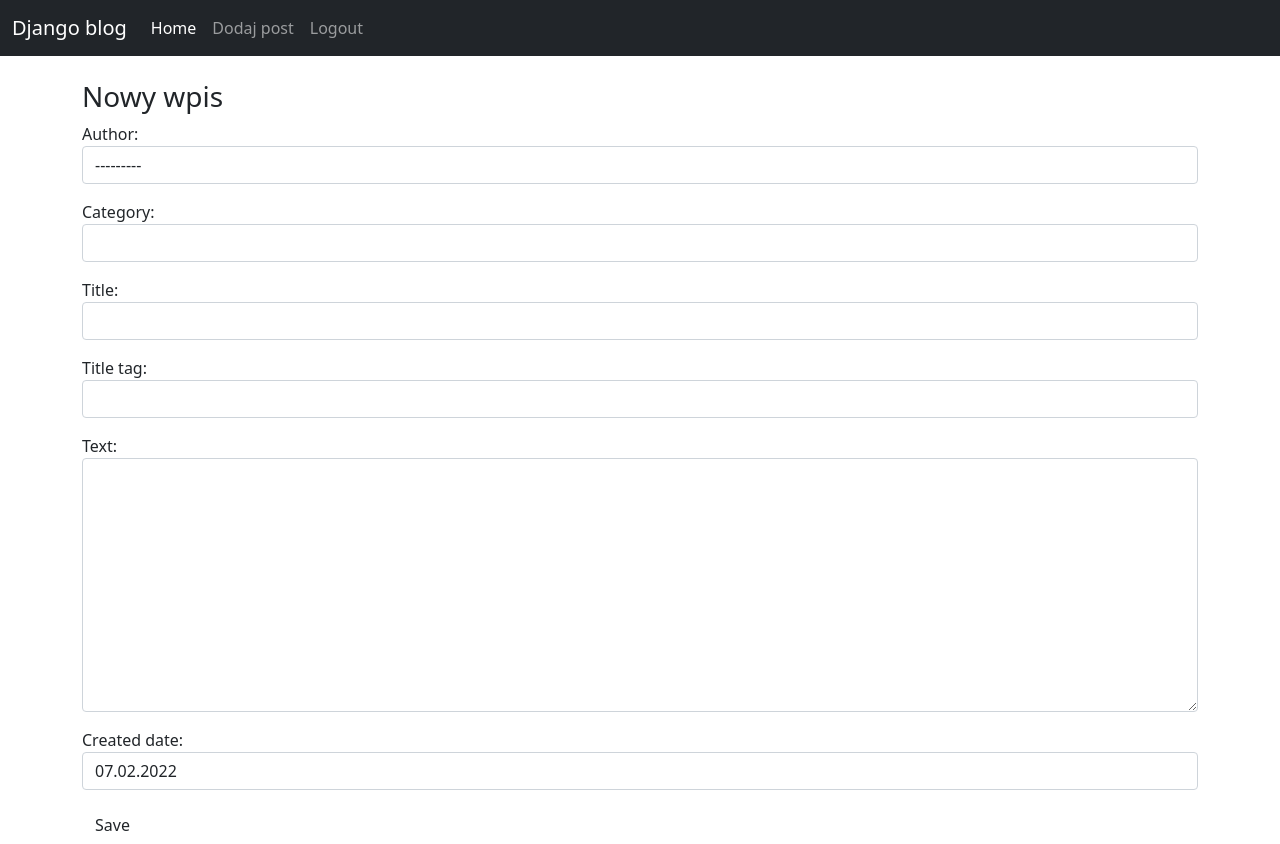
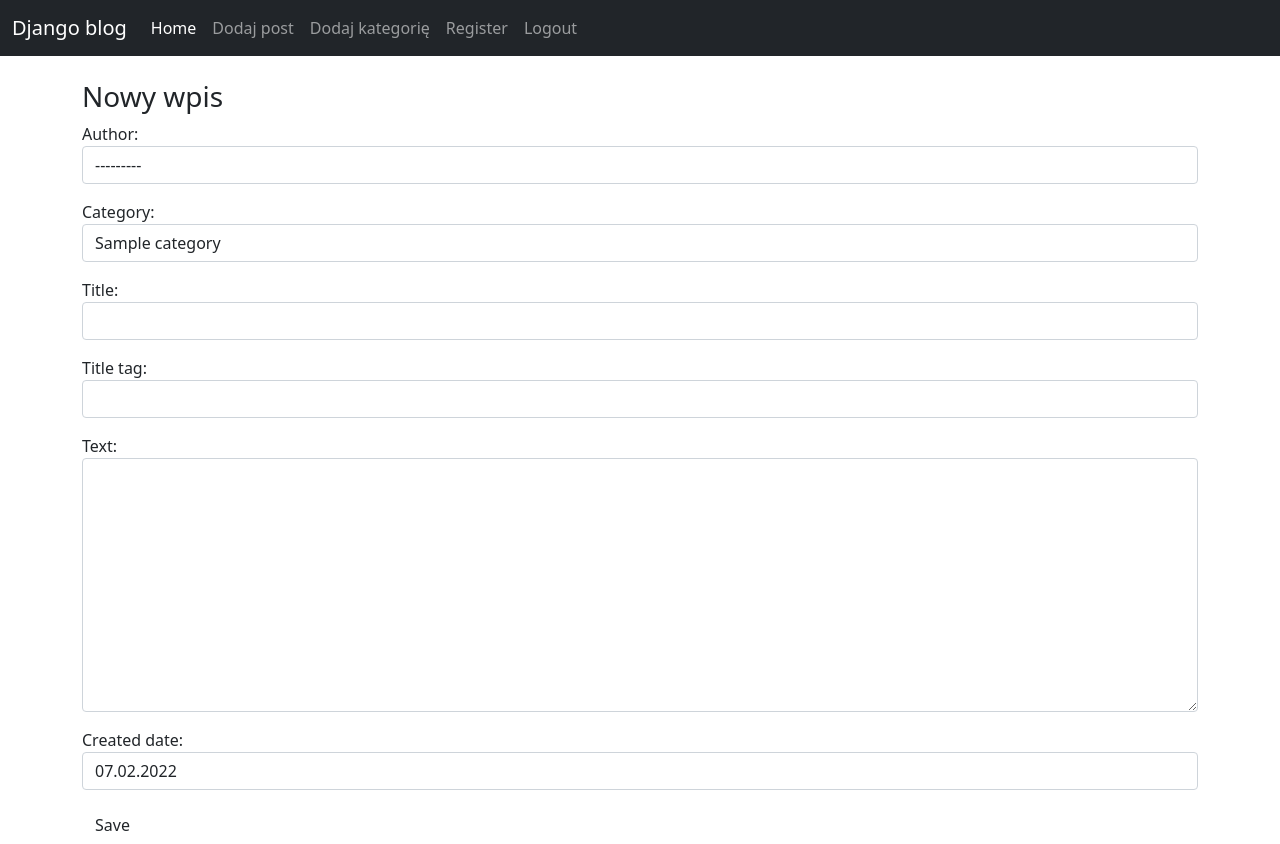
Before and after one commit to MirekRogowski/mysite, a Django app: page /post/new in a window 1280 px wide. Run offline with Django 4.2, Linux system fonts and the light colour scheme; a user stored in the database is signed in; tables that the repository leaves empty hold one stand-in row (values such as "Sample post"); lists and menus that the app fills with data are empty.

Commit message:
category form

```diff
--- a/blog/forms.py
+++ b/blog/forms.py
@@ -1,5 +1,13 @@
 from django import forms
-from .models import Post
+from .models import Post, Category
+
+
+def category_list():
+    category = Category.objects.all().values_list('name_category', 'name_category')
+    choices_list = []
+    for item in category:
+        choices_list.append(item)
+    return choices_list
 
 
 class PostForm(forms.ModelForm):
@@ -8,7 +16,7 @@ class PostForm(forms.ModelForm):
         fields = ('author','category','title',"title_tag", 'text', 'created_date')
         widgets = {
             'author': forms.Select(attrs={'class': 'form-control'}),
-            'category': forms.Select(attrs={'class': 'form-control'}),
+            'category': forms.Select(choices=category_list(), attrs={'class': 'form-control'}),
             'title': forms.TextInput(attrs={'class': 'form-control'}),
             'title_tag': forms.TextInput(attrs={'class': 'form-control'}),
             'text': forms.Textarea(attrs={'class': 'form-control'}),
@@ -27,3 +35,13 @@ class UpdateForm(forms.ModelForm):
             'text': forms.Textarea(attrs={'class': 'form-control'}),
             'created_date': forms.DateInput(attrs={'class': 'form-control'})
         }
+
+
+class CategoryForm(forms.ModelForm):
+    class Meta:
+        model = Category
+        fields = ('name_category',)
+        widgets = {
+            'name_category': forms.TextInput(attrs={'class': 'form-control'}),
+
+        }
--- a/blog/models.py
+++ b/blog/models.py
@@ -28,10 +28,10 @@ class Post(models.Model):
 
 
 class Category(models.Model):
-    name = models.CharField(max_length=200)
+    name_category = models.CharField(max_length=200)
 
     def __str__(self):
-        return self.name
+        return self.name_category
 
     def get_absolute_url(self):
         return reverse("blog-home")
--- a/blog/templates/blog/base.html
+++ b/blog/templates/blog/base.html
@@ -28,9 +28,11 @@
           </li>
           {% if user.is_authenticated %}
             <li class="nav-item"><a class="nav-link" href="{% url 'post-add' %}">Dodaj post</a></li>
+            <li class="nav-item"><a class="nav-link" href="{% url 'category-add' %}">Dodaj kategorię</a></li>
+            <li class="nav-item"><a class="nav-link" href="{% url 'register' %}">Register</a></li>
             <li class="nav-item"><a class="nav-link" href="{% url 'logout' %}">Logout</a></li>
           {% else %}
-            <li class="nav-item"><a class="nav-link" href="{% url 'register' %}">Register</a></li>
+
             <li class="nav-item"><a class="nav-link" href="{% url 'login' %}">Login</a></li>
           {% endif %}
 
--- a/blog/urls.py
+++ b/blog/urls.py
@@ -9,5 +9,7 @@ urlpatterns = [
     path('post-update/<int:pk>', views.UpdatePostView.as_view(), name='post-update'),
     path('post-delete/<int:pk>', views.DeletePostView.as_view(), name='post-delete'),
     # path('post/<int:pk>/', views.post_detail, name='post_detail'),
+    path('category-add/', views.AddCategoryView.as_view(), name='category-add'),
+
     path('post/new', views.post_new, name='blog-post-new'),
 ]
--- a/blog/views.py
+++ b/blog/views.py
@@ -2,8 +2,8 @@ from django.shortcuts import render, get_object_or_404, redirect
 from django.views.generic import ListView, DetailView, CreateView, UpdateView, DeleteView
 from django.utils import timezone
 from django.urls import reverse_lazy
-from .models import Post
-from .forms import PostForm, UpdateForm
+from .models import Post, Category
+from .forms import PostForm, UpdateForm, CategoryForm
 
 
 
@@ -12,7 +12,7 @@ from .forms import PostForm, UpdateForm
 #     posts = Post.objects.filter(published_date__lte=timezone.now()).order_by('-published_date')
 #     return render(request, 'blog/index.html', {'posts': posts})
 
-
+#post
 class HoneView(ListView):
     model = Post
     template_name = "blog/index.html"
@@ -46,11 +46,20 @@ class DeletePostView(DeleteView):
     success_url = reverse_lazy('blog-home')
 
 
+#category
+class AddCategoryView(CreateView):
+    model = Category
+    form_class = CategoryForm
+    template_name = 'blog/category_add.html'
+    # zakomentowane linie poniewż używamy CategoryForm
+    # fields = "__all__"
+    # fields = ['author', 'title', 'title_tag', 'text']
+
+
+
 def post_detail(request, pk):
     post = get_object_or_404(Post, pk=pk)
     return render(request, 'blog/post_detail.html', {'post': post})
-
-
 
 def post_new(request):
     if request.method == "POST":
--- a/users/templates/users/register.html
+++ b/users/templates/users/register.html
@@ -3,6 +3,7 @@
     Register
 {% endblock %}
 {% block content %}
+    {% if user.is_authenticated %}
     <h2>Register ... </h2>
     <br>
     <div class="mb-3">
@@ -12,5 +13,7 @@
             <button type="submit" class="btn btn-secondary">Register</button>
         </form>
     </div>
-
+    {% else %}
+        Nie jesteś zalogowany
+    {% endif %}
 {% endblock content %}
```
Also changed, not shown: blog/templates/blog/category_add.html (added, +21 -0 lines), blog/migrations/0006_rename_name_category_name_category.py (added), users/templates/users/profile.html (line endings or trailing spaces).
